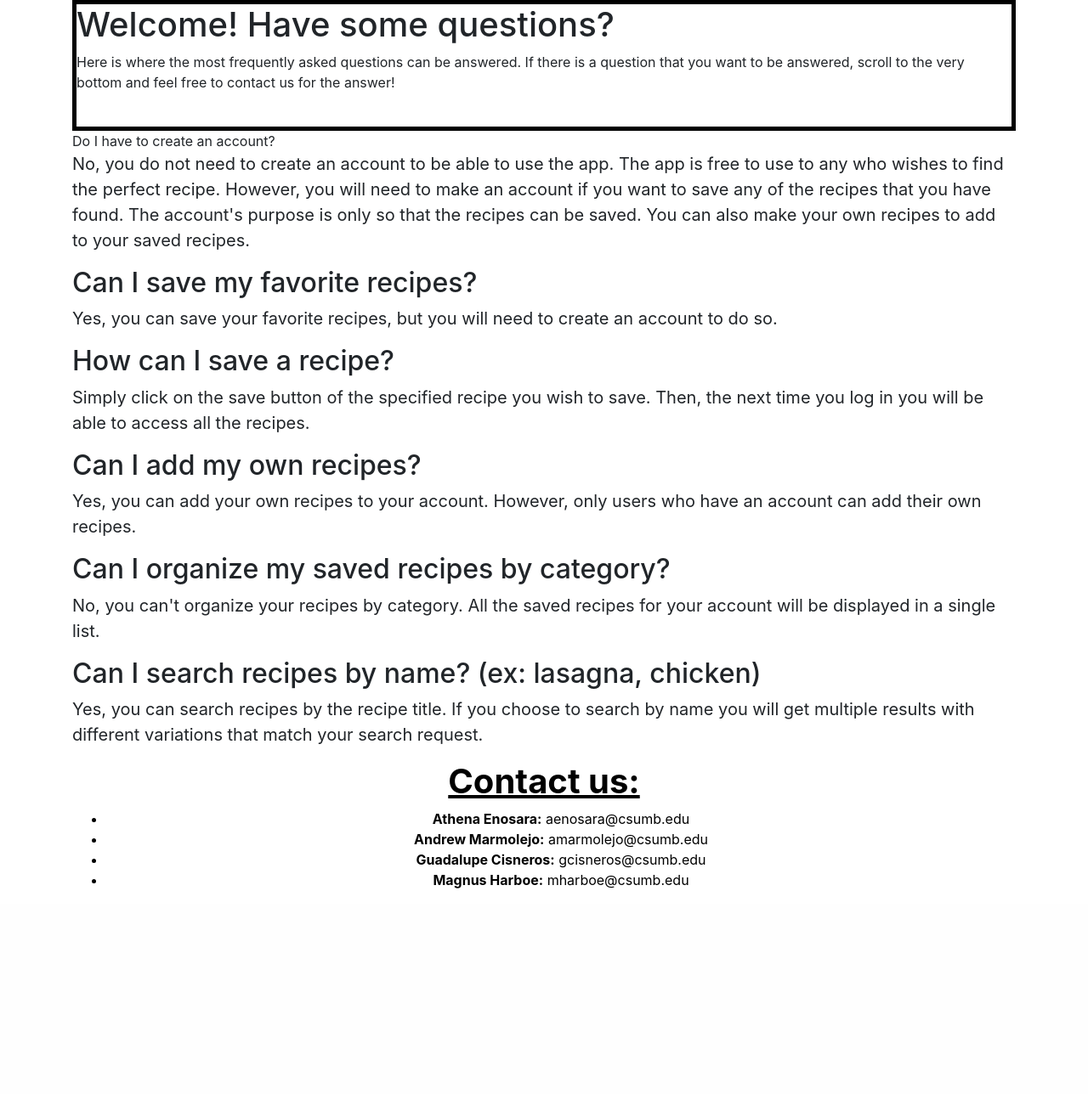
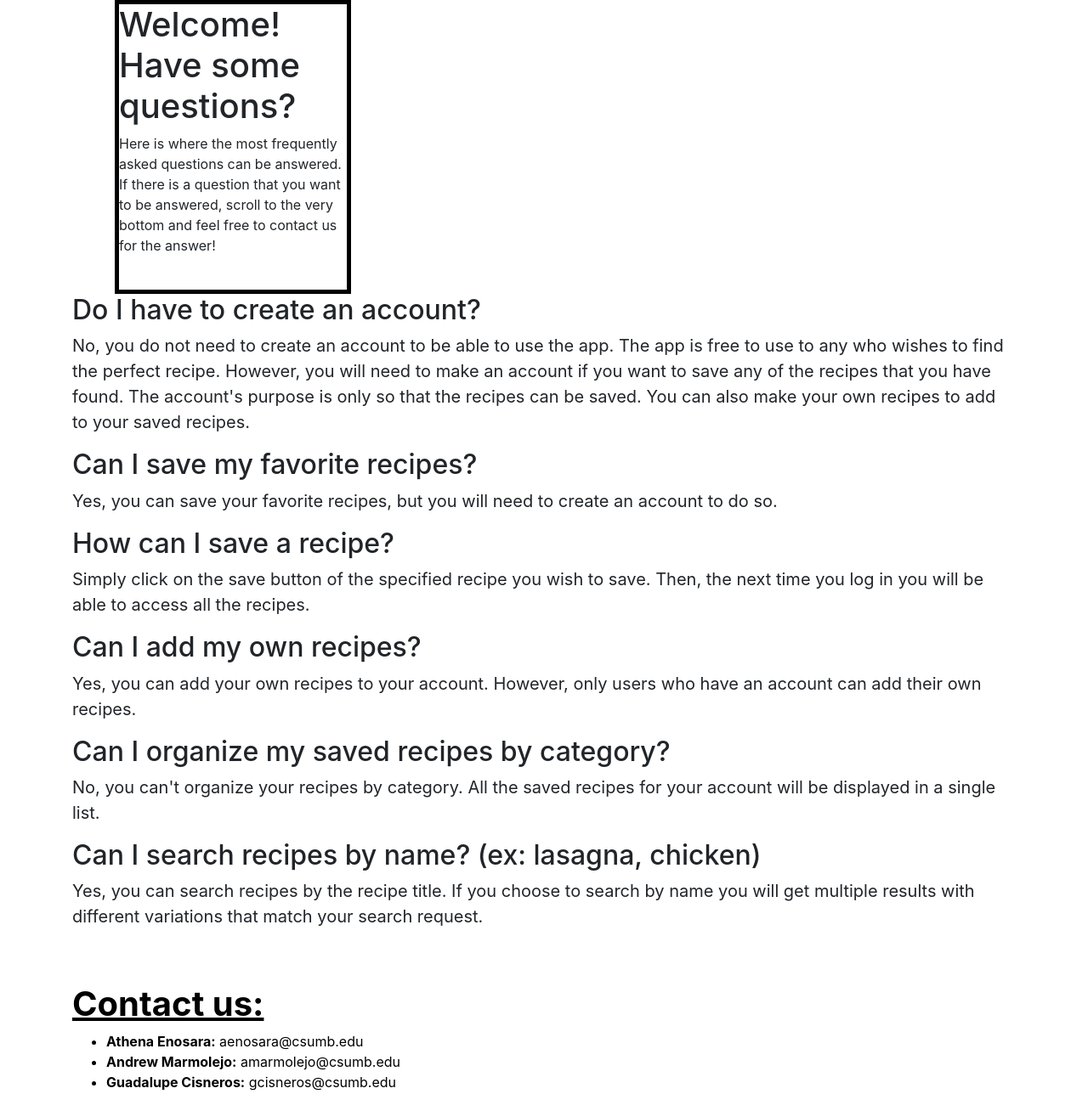
Before and after one commit to enos2328/cst205-project, a Flask app: page /faq in a window 1280 px wide. Shown: the part 56-1344 px from the top of the page at 85% size. Before the commit the page ends 1102 px from the top, so only its background shows below. Run offline with Flask 2, Linux system fonts and the light colour scheme; some libraries are stand-ins or nearby versions.

Commit message:
Update faq.html

```diff
--- a/templates/faq.html
+++ b/templates/faq.html
@@ -77,7 +77,7 @@
       <div class="container">
 
 				<!--PAGE HEADER-->
-				<div class="border-solid">
+				<div class="border-solid pheader">
 						<h1>Welcome! Have some questions?</h1>
 							<p>Here is where the most frequently asked questions can be answered. If there is a question that you want to be answered, scroll to the very bottom and feel free to contact us for the answer!</p><br>
 				</div>
@@ -85,7 +85,7 @@
 
         <!-- PAGE BODY -->
 				<div>
-					<h>Do I have to create an account?</h2>
+					<h2>Do I have to create an account?</h2>
 						<p class="small-text">No, you do not need to create an account to be able to use the app. The app is free to use to any who wishes to find the perfect recipe. However, you will need to make an account if you want to save any of the recipes that you have found. The account's purpose is only so that the recipes can be saved. You can also make your own recipes to add to your saved recipes.</p>
 
 					<h2>Can I save my favorite recipes?</h2>
@@ -102,13 +102,13 @@
 
 					<h2> Can I search recipes by name? (ex: lasagna, chicken) </h2>
 						<p class="small-text"> Yes, you can search recipes by the recipe title. If you choose to search by name you will get multiple results with different variations that match your search request.</p>
-        </div>
+        </div><br><br>
 				<!-- END OF PAGE BODY -->
 
 				<!--"FOOTER"-->
 				<div class="top-border">
 					<!--"FOOTER" CONTENT-->
-					<div class="font-black centered">
+					<div class="font-black">
 						<h1 class="underline bold">Contact us:</h1>
 						<ul>
 							<li><b>Athena Enosara:</b> aenosara@csumb.edu</li>
```
